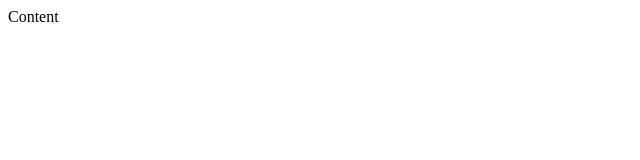
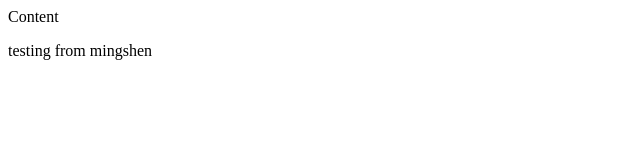
Before and after one commit to johdac/wbstest, a plain HTML site: page index.html in a window 1280 px wide. Shown: the whole page, without its empty margins (0-640 px from the left). Drawn offline with Linux system fonts and the light colour scheme.

Commit message:
adding p

```diff
--- a/index.html
+++ b/index.html
@@ -7,5 +7,6 @@
   </head>
   <body>
     Content
+    <p>testing from mingshen</p>
   </body>
 </html>
```
